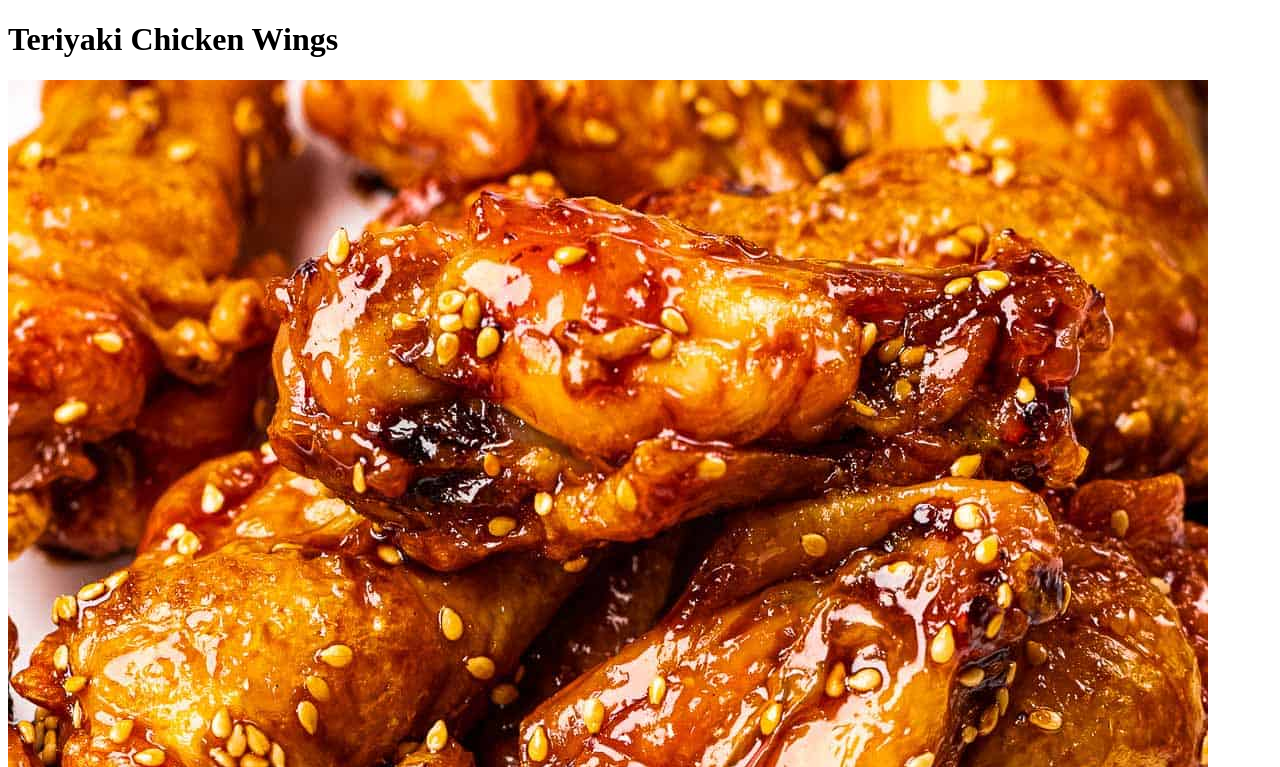
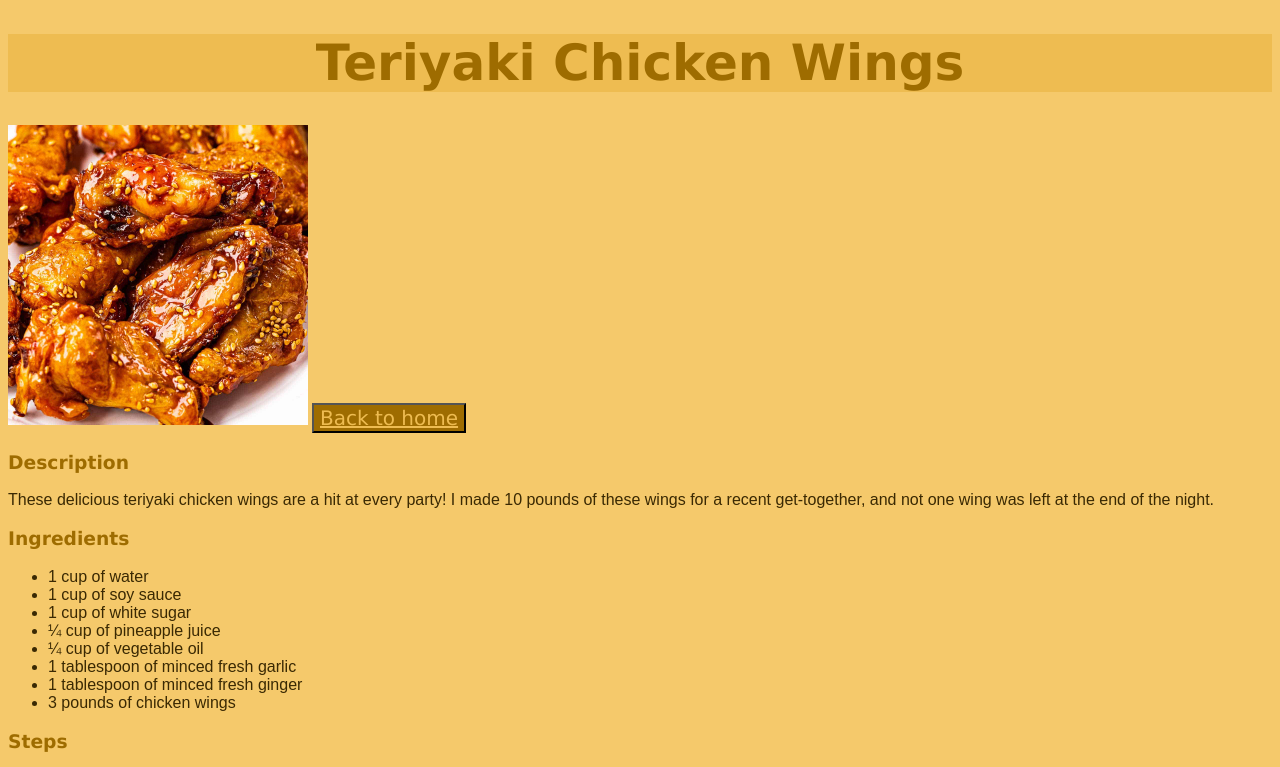
Before and after one commit to fer5899/odin-recipes, a plain HTML site: page recipes/chickenwings.html in a window 1280 px wide. Shown: the top 767 px of the page. Drawn offline with Linux system fonts and the light colour scheme.

Commit message:
Add basic css style

```diff
--- a/recipes/chickenwings.html
+++ b/recipes/chickenwings.html
@@ -3,22 +3,26 @@
     <head>
         <meta charset="utf-8">
         <title>Odin Recipes</title>
+        <link rel="stylesheet" href="../style.css">
     </head>
 
     <body>
-        <h1>Teriyaki Chicken Wings</h1>
+        <h1 class = "title header">Teriyaki Chicken Wings</h1>
 
-        <img src="../img/chickenwings.jpg" alt="Image of tasty Teriyaki Chicken Wings">
-        <a href="../index.html">Back to home</a>
+        <img class="mainimg" src="../img/chickenwings.jpg" alt="Image of tasty Teriyaki Chicken Wings">
 
-        <h3>Description</h3>
+        <button class="title">
+            <a id="back-home" href="../index.html">Back to home</a>
+        </button>
+
+        <h3 class="title">Description</h3>
         <p>
             These delicious teriyaki chicken wings are a hit at every party!
             I made 10 pounds of these wings for a recent get-together, and
             not one wing was left at the end of the night.
         </p>
 
-        <h3>Ingredients</h3>
+        <h3 class="title">Ingredients</h3>
         <ul>
             <li>1 cup of water</li>
             <li>1 cup of soy sauce</li>
@@ -30,7 +34,7 @@
             <li>3 pounds of chicken wings</li>
         </ul>
 
-        <h3>Steps</h3>
+        <h3 class="title">Steps</h3>
         <ol>
             <li>
                 Whisk water, soy sauce, sugar, pineapple juice, vegetable oil,
--- /dev/null
+++ b/style.css
@@ -0,0 +1,43 @@
+body {
+    background-color: rgb(245, 201, 107);
+}
+
+.title {
+    font-family: Verdana, Geneva, Tahoma, sans-serif;
+    color: rgb(158, 108, 0)
+}
+
+.header {
+    text-align: center;
+    font-size: 50px;
+    background-color: rgb(238, 188, 81);
+}
+
+.mainimg {
+    height: 300px;
+    width: auto;
+}
+
+.landinglist {
+    font-size: 25px;
+    line-height: 50px;
+}
+
+ul, ol, p {
+    font-family: Arial, Helvetica, sans-serif;
+    font-size: 16px;
+    color: rgb(58, 41, 3);
+}
+
+a {
+    color:rgb(158, 108, 0)
+}
+
+a#back-home {
+    color: rgb(238, 188, 81)
+}
+
+button {
+    background-color: rgb(158, 108, 0);
+    font-size: 20px;
+}
```
Also changed, not shown: index.html (+3 -2 lines), recipes/wrap.html (+10 -6 lines), recipes/zucchinifritters.html (+10 -6 lines).
